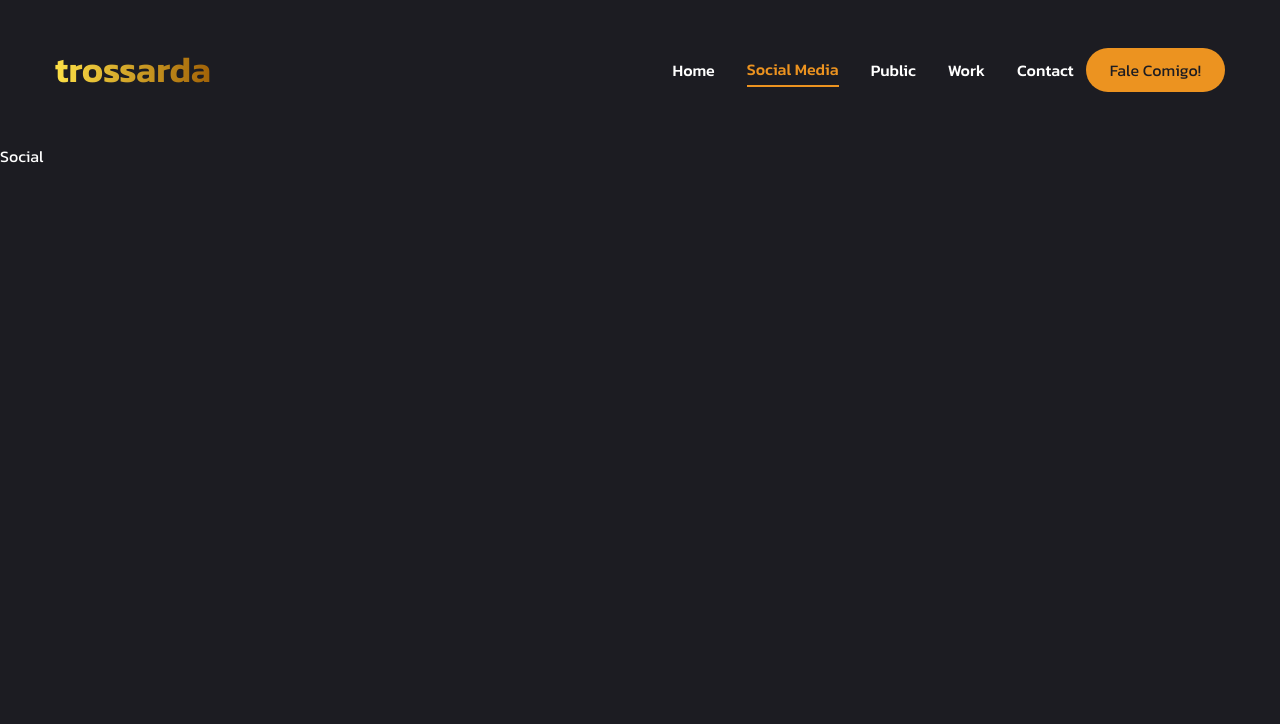
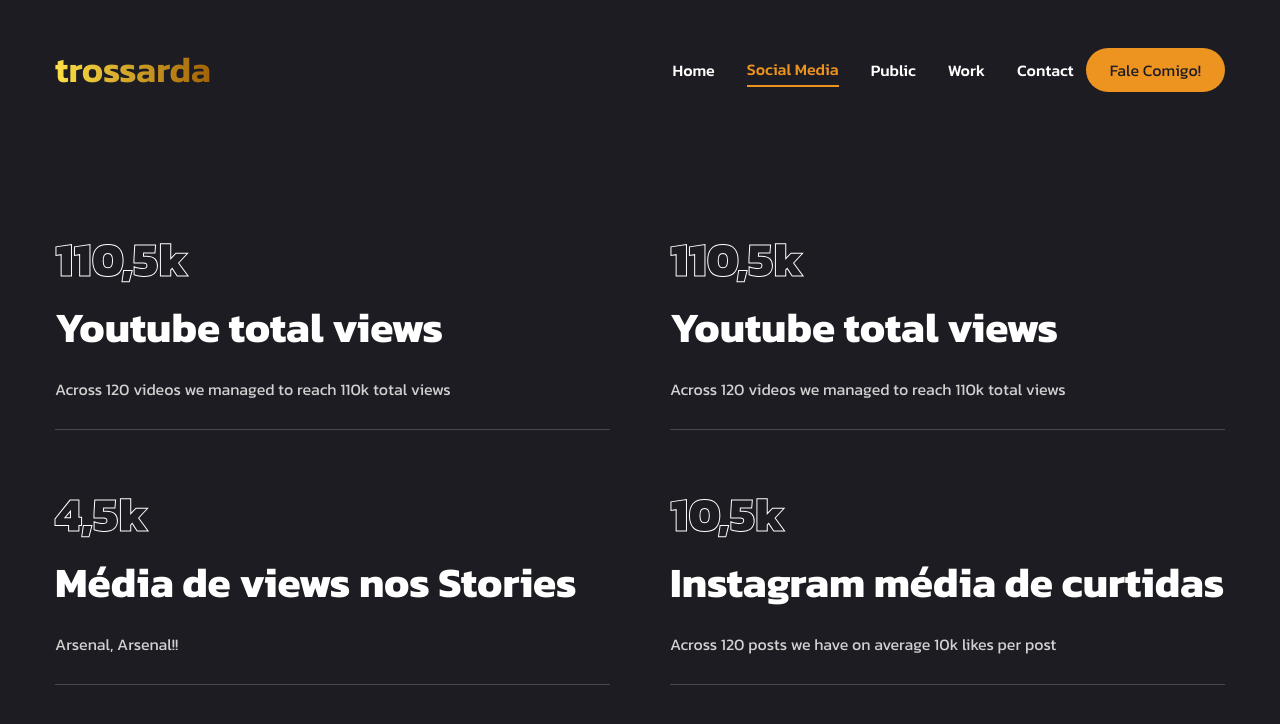
Before and after one commit to igorsantos13/trossarda, a Next.js app: page /social in a window 1280 px wide. Shown: the top 724 px of the page. Built offline with nearby package versions, Linux system fonts and the light colour scheme.

Commit message:
stats component and social page

```diff
--- a/package.json
+++ b/package.json
@@ -21,6 +21,7 @@
     "lucide-react": "^0.396.0",
     "next": "14.2.4",
     "react": "^18",
+    "react-countup": "^6.5.3",
     "react-dom": "^18",
     "react-icons": "^5.2.1",
     "tailwind-merge": "^2.3.0",
--- a/src/app/globals.css
+++ b/src/app/globals.css
@@ -16,4 +16,11 @@
   .h3{
     @apply text-[20px] xl:text-[24px] leading-[1.1] font-semibold;
   }
+  .text-outline {
+    -webkit-text-stroke: 1px #fff;
+  }
+
+  .text-outline:hover {
+    -webkit-text-stroke: 1px #ec9320;
+  }
 }
--- a/src/app/page.tsx
+++ b/src/app/page.tsx
@@ -1,5 +1,6 @@
 import Photo from "@/components/Photo";
 import Socials from "@/components/Socials";
+import Stats from "@/components/Stats";
 
 export default function Home() {
   return (
@@ -30,6 +31,7 @@ export default function Home() {
           </div>
         </div>
       </div>
+      <Stats />
     </section>
   );
 }
--- a/src/app/social/page.tsx
+++ b/src/app/social/page.tsx
@@ -1,7 +1,66 @@
+'use client'
+
 import React from 'react'
+import {motion} from 'framer-motion'
+import Link from 'next/link'
 
 export default function Social() {
+  const numbers = [
+    {
+      value: '110,5k',
+      title: 'Youtube total views',
+      description: 'Across 120 videos we managed to reach 110k total views'
+    },
+    {
+      value: '110,5k',
+      title: 'Youtube total views',
+      description: 'Across 120 videos we managed to reach 110k total views'
+    },
+    {
+      value: '4,5k',
+      title: 'Média de views nos Stories',
+      description: 'Arsenal, Arsenal!!'
+    },
+    {
+      value: '10,5k',
+      title: 'Instagram média de curtidas',
+      description: 'Across 120 posts we have on average 10k likes per post'
+    },
+  ]
+
   return (
-    <div>Social</div>
+    <section className='min-h-[80vh] flex flex-col justify-center py-12 xl:py-0'>
+      <div className='container mx-auto'>
+        <motion.div
+          initial={{opacity: 0}}
+          animate={{
+            opacity: 1,
+            transition: {delay: 2.4, duration: 0.4, ease: 'easeIn'}
+          }}
+          className='grid grid-cols-1 md:grid-cols-2 gap-[60px] '
+        >
+          {numbers.map((socials, index) => (
+            <div key={index}
+              className='flex-1 flex flex-col justify-center gap-6 group'
+            >
+              {/* top */}
+              <div className='w-full flex justify-between items-center'>
+                <div className='text-5xl font-extrabold text-outline text-transparent groupo-hover:text-outline-hover transition-all duration-500'>
+                  {socials.value}
+                </div>
+
+              </div>
+              {/* title */}
+              <h2 className='text-[42px] font-bold leading-none text-white group-hover:text-accent transition-all duration-500'>{socials.title}</h2>
+              {/* description */}
+              <p className='text-white/80'>{socials.description}</p>
+
+              {/* border */}
+              <div className='border-b border-white/20 w-full'></div>
+            </div>
+          ))}
+        </motion.div>
+      </div>
+    </section>
   )
 }
--- /dev/null
+++ b/src/components/Stats.tsx
@@ -0,0 +1,48 @@
+'use client'
+
+import React from 'react'
+import CountUp from 'react-countup'
+
+export default function Stats() {
+
+  const stats = [
+    {
+      num: 1,
+      text: 'twitch followers'
+    },
+    {
+      num: 10,
+      text: 'instagram followers'
+    },
+    {
+      num: 100,
+      text: 'x/twitter followers'
+    },
+    {
+      num: 1000,
+      text: 'youtube subscribers'
+    },
+  ]
+  return (
+    <section className='pt-4 pb-12 xl:pt-0 xl:pb-0'>
+      <div className="container mx-auto">
+        <div className='flex flex-wrap gap-6 max-w-[80xw] mx-auto xl:max-w-none'>
+          {stats.map((item, index) => (
+            <div
+            className='flex-1 flex gap-4 items-center justify-center xl:justify-start'
+             key={index}>
+              <CountUp
+                end={item.num}
+                duration={5}
+                delay={2}
+                className='text-4xl xl:text-6xl font-extrabold'
+
+              />
+              <p className={`${item.text.length < 15 ? 'max-w-[100px]': 'max-w-[150px]'} leading-snug text-white/80`}>{item.text}</p>
+            </div>
+          ))}
+        </div>
+      </div>
+    </section>
+  )
+}
```
Also changed, not shown: 1 other file (tests, documents, lock files or other folders).
